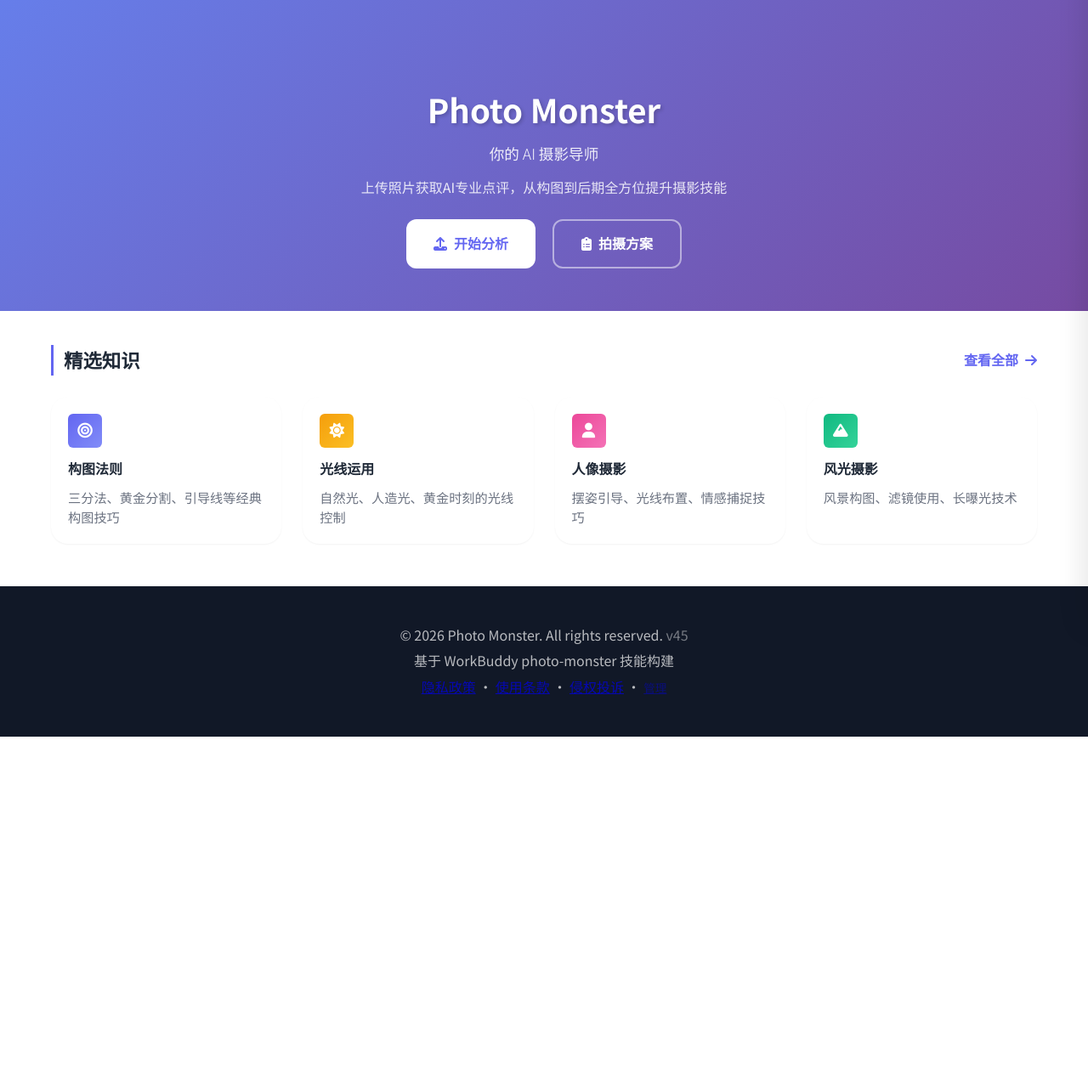
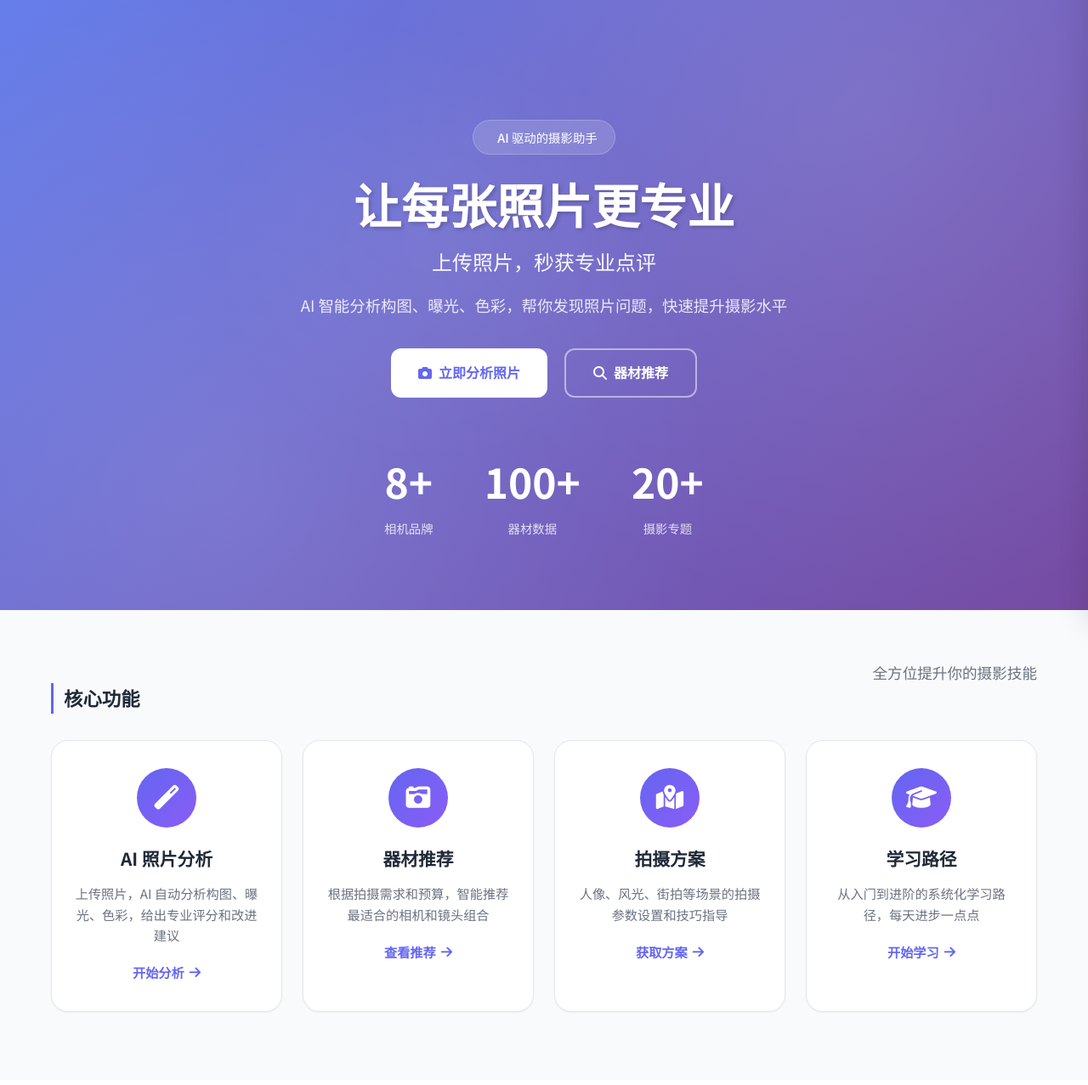
Before and after one commit to sx-fun/photo-monster, a plain HTML site: page index.html in a window 1280 px wide. Shown: the part 63-1340 px from the top of the page at 85% size. Before the commit the page ends 930 px from the top, so only its background shows below. Drawn offline with Linux system fonts and the light colour scheme.

Commit message:
feat: 首页Hero区域改版 - 优化文案、添加背景装饰、数据统计、核心功能卡片

```diff
--- a/css/style.css
+++ b/css/style.css
@@ -205,40 +205,75 @@
 
 /* 英雄区域 */
 .hero {
-    padding: 100px 20px 50px;
+    padding: 140px 20px 80px;
     background: linear-gradient(135deg, #667eea 0%, #764ba2 100%);
     color: white;
     text-align: center;
     position: relative;
     overflow: hidden;
+    min-height: 90vh;
+    display: flex;
+    align-items: center;
+    justify-content: center;
+}
+
+.hero-bg-decoration {
+    position: absolute;
+    top: 0;
+    left: 0;
+    right: 0;
+    bottom: 0;
+    background-image:
+        radial-gradient(circle at 20% 80%, rgba(255,255,255,0.1) 0%, transparent 50%),
+        radial-gradient(circle at 80% 20%, rgba(255,255,255,0.1) 0%, transparent 50%),
+        radial-gradient(circle at 40% 40%, rgba(255,255,255,0.05) 0%, transparent 30%);
+    pointer-events: none;
 }
 
 .hero-content {
     position: relative;
     z-index: 1;
-    max-width: 800px;
+    max-width: 900px;
     margin: 0 auto;
 }
 
+.hero-badge {
+    display: inline-flex;
+    align-items: center;
+    gap: 8px;
+    background: rgba(255,255,255,0.15);
+    backdrop-filter: blur(10px);
+    padding: 8px 20px;
+    border-radius: 50px;
+    font-size: 0.9rem;
+    font-weight: 500;
+    margin-bottom: 24px;
+    border: 1px solid rgba(255,255,255,0.2);
+}
+
 .hero h1 {
-    font-size: 2.4rem;
-    font-weight: 700;
-    margin-bottom: 8px;
+    font-size: 3.5rem;
+    font-weight: 800;
+    margin-bottom: 16px;
     text-shadow: 2px 2px 4px rgba(0,0,0,0.2);
+    line-height: 1.2;
 }
 
 .hero-subtitle {
-    font-size: 1.1rem;
-    font-weight: 300;
-    margin-bottom: 12px;
-    opacity: 0.9;
+    font-size: 1.5rem;
+    font-weight: 400;
+    margin-bottom: 16px;
+    opacity: 0.95;
 }
 
 .hero-description {
-    font-size: 1rem;
-    margin-bottom: 25px;
+    font-size: 1.15rem;
+    margin-bottom: 35px;
     opacity: 0.85;
-    line-height: 1.6;
+    line-height: 1.7;
+    max-width: 600px;
+    margin-left: auto;
+    margin-right: auto;
 }
 
 .hero-buttons {
@@ -246,6 +281,12 @@
     gap: 20px;
     justify-content: center;
     flex-wrap: wrap;
+    margin-bottom: 50px;
+}
+
+.btn-lg {
+    padding: 16px 36px;
+    font-size: 1.1rem;
 }
 
 .hero-stats {
@@ -1855,9 +1896,90 @@
     margin-bottom: 25px;
 }
 
+/* 核心功能区域 */
+.features-section {
+    padding: 80px 20px;
+    background: var(--bg-secondary);
+}
+
+.section-subtitle {
+    text-align: center;
+    color: var(--text-secondary);
+    font-size: 1.1rem;
+    margin-top: -20px;
+    margin-bottom: 40px;
+}
+
+.features-grid {
+    display: grid;
+    grid-template-columns: repeat(auto-fit, minmax(260px, 1fr));
+    gap: 24px;
+    max-width: 1200px;
+    margin: 0 auto;
+}
+
+.feature-card {
+    background: white;
+    border-radius: var(--radius-lg);
+    padding: 32px 24px;
+    text-align: center;
+    text-decoration: none;
+    color: var(--text-primary);
+    transition: var(--transition);
+    box-shadow: var(--shadow-sm);
+    border: 1px solid var(--border-color);
+}
+
+.feature-card:hover {
+    transform: translateY(-8px);
+    box-shadow: var(--shadow-lg);
+    border-color: var(--primary-color);
+}
+
+.feature-icon {
+    width: 70px;
+    height: 70px;
+    background: linear-gradient(135deg, var(--primary-color), var(--secondary-color));
+    border-radius: 50%;
+    display: flex;
+    align-items: center;
+    justify-content: center;
+    margin: 0 auto 20px;
+    font-size: 1.8rem;
+    color: white;
+}
+
+.feature-card h3 {
+    font-size: 1.3rem;
+    font-weight: 600;
+    margin-bottom: 12px;
+    color: var(--text-primary);
+}
+
+.feature-card p {
+    font-size: 0.95rem;
+    color: var(--text-secondary);
+    line-height: 1.6;
+    margin-bottom: 20px;
+}
+
+.feature-link {
+    display: inline-flex;
+    align-items: center;
+    gap: 6px;
+    color: var(--primary-color);
+    font-weight: 600;
+    font-size: 0.95rem;
+    transition: var(--transition);
+}
+
+.feature-card:hover .feature-link {
+    gap: 10px;
+}
+
 /* 精选知识区域 */
 .featured-knowledge-section {
-    padding: 40px 20px 50px;
+    padding: 80px 20px;
     background: white;
 }
 
--- a/index.html
+++ b/index.html
@@ -15,16 +15,81 @@
 
     <!-- 英雄区域 -->
     <section class="hero">
+        <div class="hero-bg-decoration"></div>
         <div class="hero-content">
-            <h1>Photo Monster</h1>
-            <p class="hero-subtitle">你的 AI 摄影导师</p>
-            <p class="hero-description">上传照片获取AI专业点评，从构图到后期全方位提升摄影技能</p>
+            <div class="hero-badge">
+                <i class="fas fa-sparkles"></i> AI 驱动的摄影助手
+            </div>
+            <h1>让每张照片更专业</h1>
+            <p class="hero-subtitle">上传照片，秒获专业点评</p>
+            <p class="hero-description">AI 智能分析构图、曝光、色彩，帮你发现照片问题，快速提升摄影水平</p>
             <div class="hero-buttons">
-                <a href="pages/photo-analysis.html" class="btn btn-primary">
-                    <i class="fas fa-upload"></i> 开始分析
+                <a href="pages/photo-analysis.html" class="btn btn-primary btn-lg">
+                    <i class="fas fa-camera"></i> 立即分析照片
                 </a>
-                <a href="pages/planner.html" class="btn btn-secondary">
-                    <i class="fas fa-clipboard-list"></i> 拍摄方案
+                <a href="pages/gear-guide.html" class="btn btn-secondary btn-lg">
+                    <i class="fas fa-search"></i> 器材推荐
+                </a>
+            </div>
+            <div class="hero-stats">
+                <div class="stat-item">
+                    <span class="stat-number">8+</span>
+                    <span class="stat-label">相机品牌</span>
+                </div>
+                <div class="stat-item">
+                    <span class="stat-number">100+</span>
+                    <span class="stat-label">器材数据</span>
+                </div>
+                <div class="stat-item">
+                    <span class="stat-number">20+</span>
+                    <span class="stat-label">摄影专题</span>
+                </div>
+            </div>
+        </div>
+    </section>
+
+    <!-- 核心功能 -->
+    <section class="features-section">
+        <div class="container">
+            <div class="section-header">
+                <h2 class="section-title">
+                    <i class="fas fa-bolt"></i>
+                    核心功能
+                </h2>
+                <p class="section-subtitle">全方位提升你的摄影技能</p>
+            </div>
+            <div class="features-grid">
+                <a href="pages/photo-analysis.html" class="feature-card">
+                    <div class="feature-icon">
+                        <i class="fas fa-magic"></i>
+                    </div>
+                    <h3>AI 照片分析</h3>
+                    <p>上传照片，AI 自动分析构图、曝光、色彩，给出专业评分和改进建议</p>
+                    <span class="feature-link">开始分析 <i class="fas fa-arrow-right"></i></span>
+                </a>
+                <a href="pages/gear-guide.html" class="feature-card">
+                    <div class="feature-icon">
+                        <i class="fas fa-camera-retro"></i>
+                    </div>
+                    <h3>器材推荐</h3>
+                    <p>根据拍摄需求和预算，智能推荐最适合的相机和镜头组合</p>
+                    <span class="feature-link">查看推荐 <i class="fas fa-arrow-right"></i></span>
+                </a>
+                <a href="pages/planner.html" class="feature-card">
+                    <div class="feature-icon">
+                        <i class="fas fa-map-marked-alt"></i>
+                    </div>
+                    <h3>拍摄方案</h3>
+                    <p>人像、风光、街拍等场景的拍摄参数设置和技巧指导</p>
+                    <span class="feature-link">获取方案 <i class="fas fa-arrow-right"></i></span>
+                </a>
+                <a href="pages/learning-path.html" class="feature-card">
+                    <div class="feature-icon">
+                        <i class="fas fa-graduation-cap"></i>
+                    </div>
+                    <h3>学习路径</h3>
+                    <p>从入门到进阶的系统化学习路径，每天进步一点点</p>
+                    <span class="feature-link">开始学习 <i class="fas fa-arrow-right"></i></span>
                 </a>
             </div>
         </div>
@@ -78,7 +143,7 @@
     <!-- 页脚 -->
     <footer class="footer">
         <div class="container">
-            <p>&copy; 2026 Photo Monster. All rights reserved. <span style="opacity: 0.6;">v45</span></p>
+            <p>&copy; 2026 Photo Monster. All rights reserved. <span id="footer-version" style="opacity: 0.6;">v49</span></p>
             <p>基于 WorkBuddy photo-monster 技能构建</p>
             <p><a href="pages/privacy.html">隐私政策</a> · <a href="pages/terms.html">使用条款</a> · <a href="pages/content-complaint.html">侵权投诉</a> · <a href="pages/admin-update.html" style="opacity: 0.6; font-size: 0.85em;">管理</a></p>
         </div>
```
